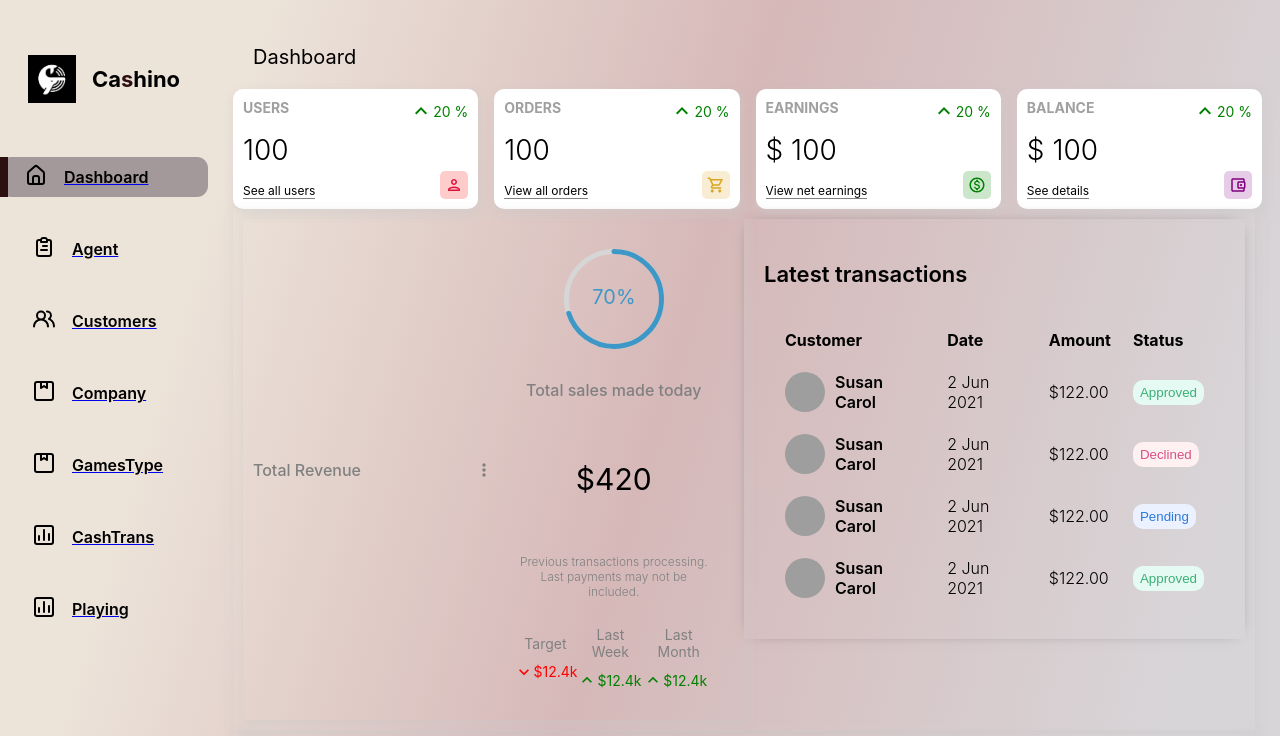
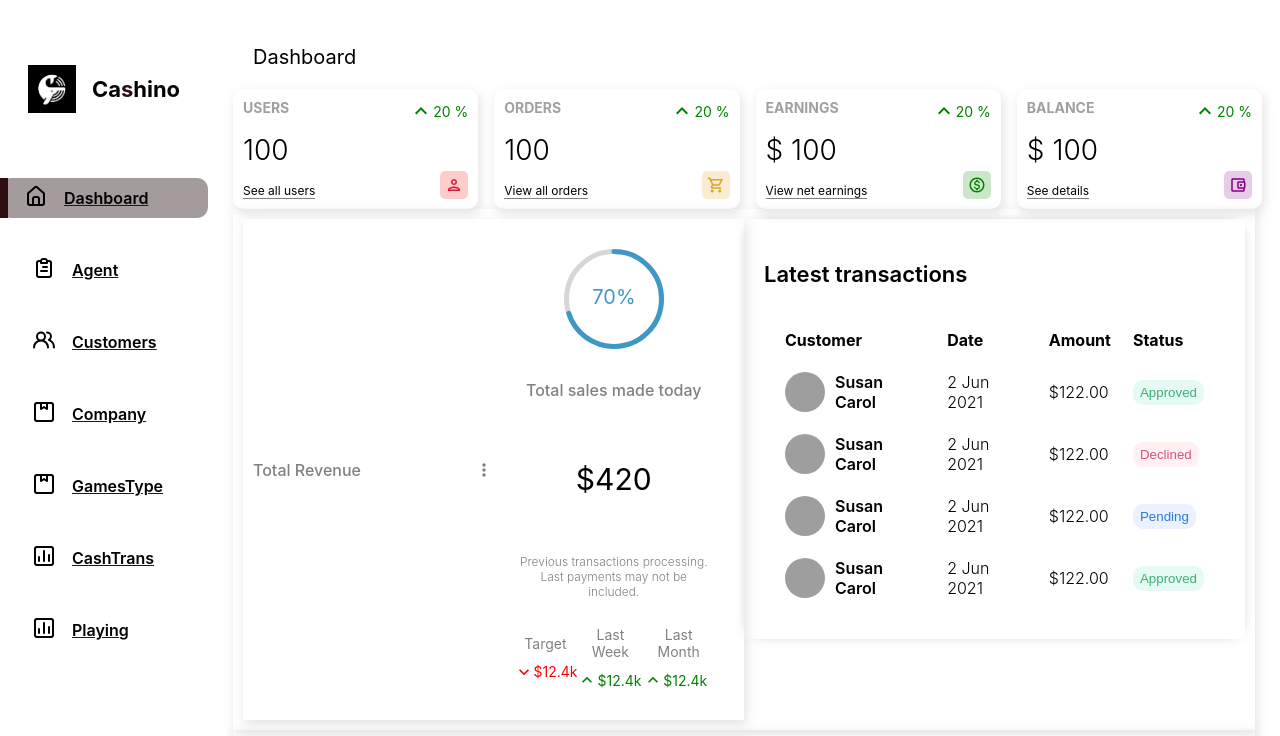
Before and after one commit to pratiga/Cashino, a React (Create React App) app: page / in a window 1280 px wide. Shown: the top 736 px of the page. Built offline with nearby package versions, Linux system fonts and the light colour scheme; grey boxes are pictures that could not be loaded.

Commit message:
some changes in style
Signed-off-by: Pratima <gaitrisanu2468@gmail.com>

```diff
--- a/src/App.css
+++ b/src/App.css
@@ -10,24 +10,28 @@
   --smboxShadow: -79px 51px 60px rgba(0, 0, 0, 0.08);
   --activeItem: #9f9596f0;
 }
+.body{
+
+}
 .App{
-  background: linear-gradient(
+  /* background: linear-gradient(
     106.37deg,
     #ece3d9 17.63%,
     #d6b8b8 51.55%,
     #d8d5d8 90.85%
-  );
-  height: 100vh;
+  ); */
+
   display:flex;
   font-family: 'Inter', sans-serif;
-  position: sticky;
+  min-height: 90vh;
+
 }
 
 main{
   width: 100%;
   padding: 20px;
 }
-@media screen and (max-wdith: 1200px){
+@media screen and (max-width: 1200px){
   .AppGlass{
     grid-template-columns: 10% 50% auto;
     /* overflow-y: scroll; */
```
